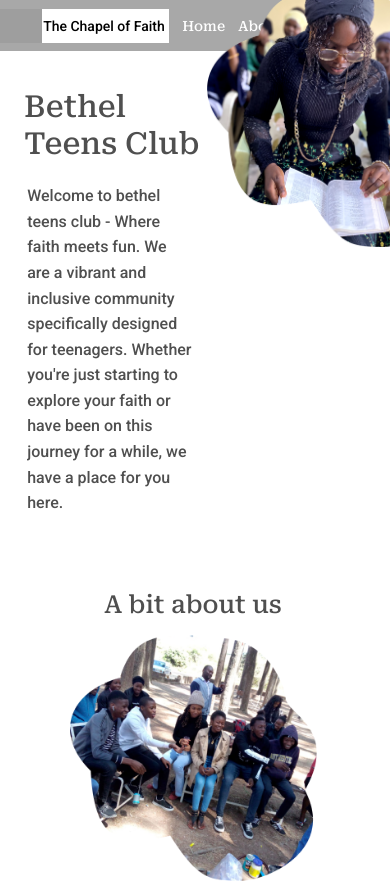
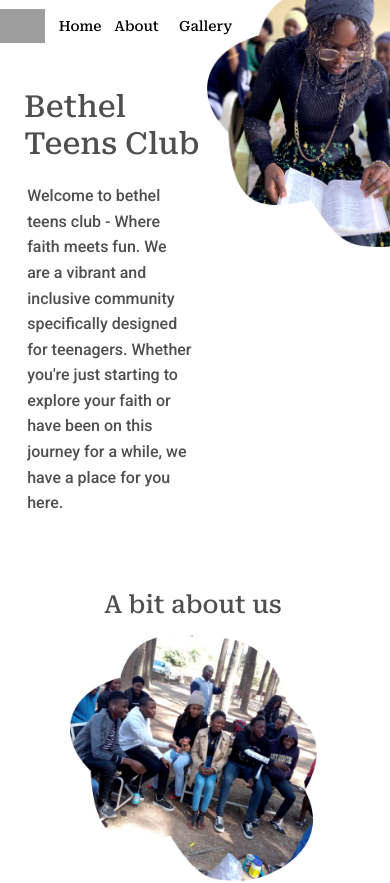
Before and after one commit to tosxin-456/Bethel-Teens, a React (Vite) app: page / in a window 390 px wide. Shown: the top 883 px of the page. Built offline with nearby package versions, Linux system fonts and the light colour scheme; grey boxes are pictures that could not be loaded.

Commit message:
worked on the nav bar in mobile

```diff
--- a/src/App.css
+++ b/src/App.css
@@ -545,9 +545,10 @@ button{
 .navbar{
   padding: 0px;
   position: relative;
-  z-index: 3;
-  background-color: rgba(0, 0, 0, 0.34);
+  z-index: 999;
+  /* background-color: rgba(0, 0, 0, 0.34); */
 }
+
 .contactDetails{
   width: 90%;
   margin-right: auto;
@@ -567,14 +568,14 @@ button{
 }
 .logoWithWriteUp{
   margin: 0px;
-  background-color: white;
+  /* background-color: white; */
 }
 .logoWithWriteUp img{
  padding: 0px;
 }
 .logoWithWriteUp p{
   padding: 1px;
-  display: block;
+  display: none;
 }
 .kidImage{
   padding: 0px;
@@ -587,10 +588,10 @@ h1{
   font-size:20px;
 }
 .home{
-  color: white;
+  color: black;
 }
 .aboutUs{
-  color: white;
+  color: black;
 
 }
 .welcomeRemark h1{
@@ -606,5 +607,4 @@ h1{
 .footerNameAndLogo img {
   width: 15%;
 }
-
 }
```
